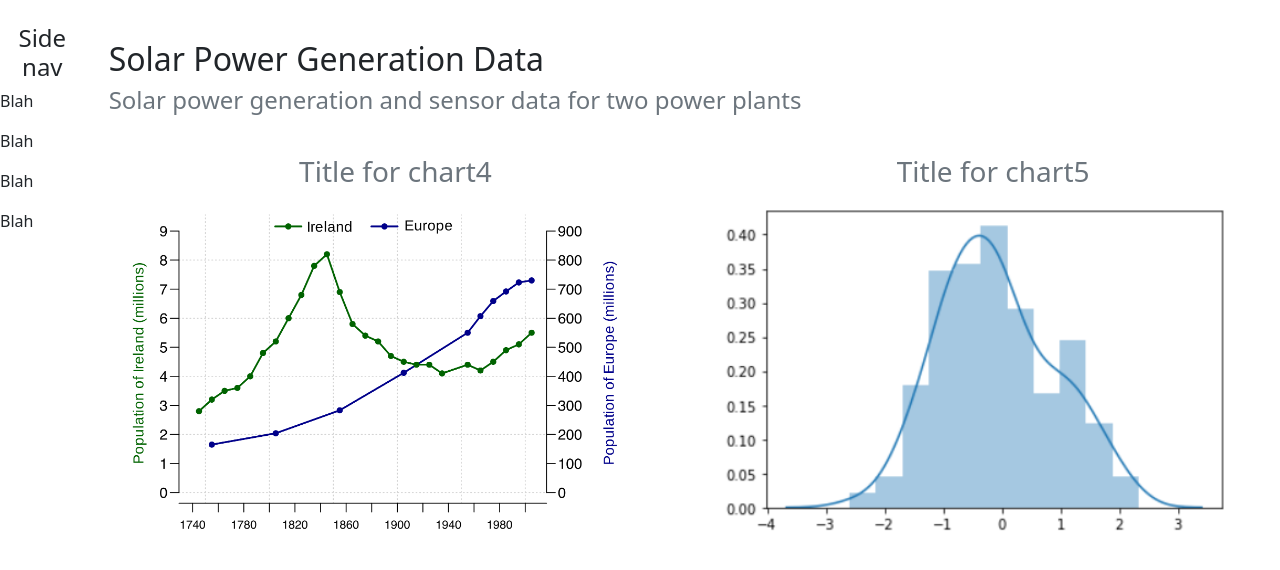
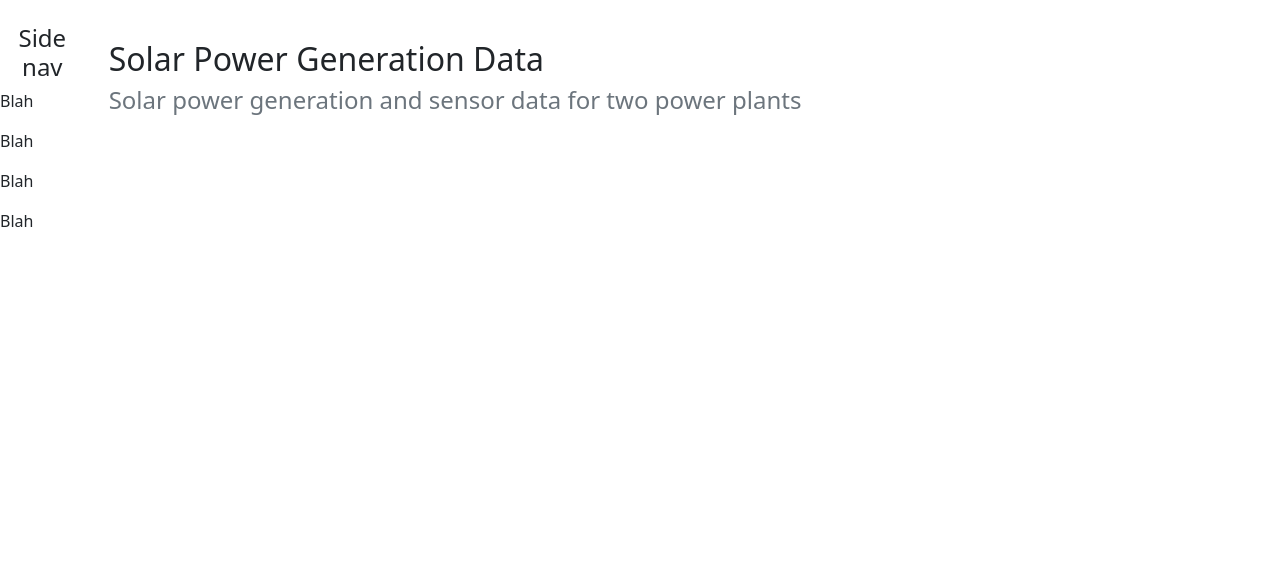
Before and after one commit to LarsTinnefeld/data-dashboard, a Flask app: template web-app/dashboardapp/templates/index.html in a window 1280 px wide. Shown: the part 61-631 px from the top of the page. Run offline with Flask 2, Linux system fonts and the light colour scheme; the template is opened without the code that fills it: most values are stand-ins (such as "Sample title", 1, 10 or a date in 2020); some libraries are stand-ins or nearby versions.

Commit message:
Replaced dummy charts
Replaced dummy-charts 3 and 4 with chart 2

```diff
--- a/web-app/dashboardapp/templates/index.html
+++ b/web-app/dashboardapp/templates/index.html
@@ -78,12 +78,10 @@
         <!-- *********************** Bottom Row Charts *********************** -->
         <div class="row">
           <div class="col-6">
-            <h3 class="chart-titles text-muted">Title for chart4</h3>
-            <img src="../static/img/Line-Graph.png" alt="chart4" class="dummy-charts">
+            <div id = "{{ids[2]}}"></div>
           </div>
           <div class="col-6">
-            <h3 class="chart-titles text-muted">Title for chart5</h3>
-            <img src="../static/img/Creating-a-DistPlot.png" alt="chart5" class="dummy-charts">
+            <div id = "{{ids[3]}}"></div>
           </div>
         </div>
 
--- a/web-app/wrangling_scripts/wrangle_data.py
+++ b/web-app/wrangling_scripts/wrangle_data.py
@@ -67,5 +67,7 @@ def return_figures():
     figures = []
     figures.append(dict(data = graph_one, layout = layout_one))
     figures.append(dict(data = graph_two, layout = layout_two))
+    figures.append(dict(data = graph_two, layout = layout_two))
+    figures.append(dict(data = graph_two, layout = layout_two))
 
     return figures
```
